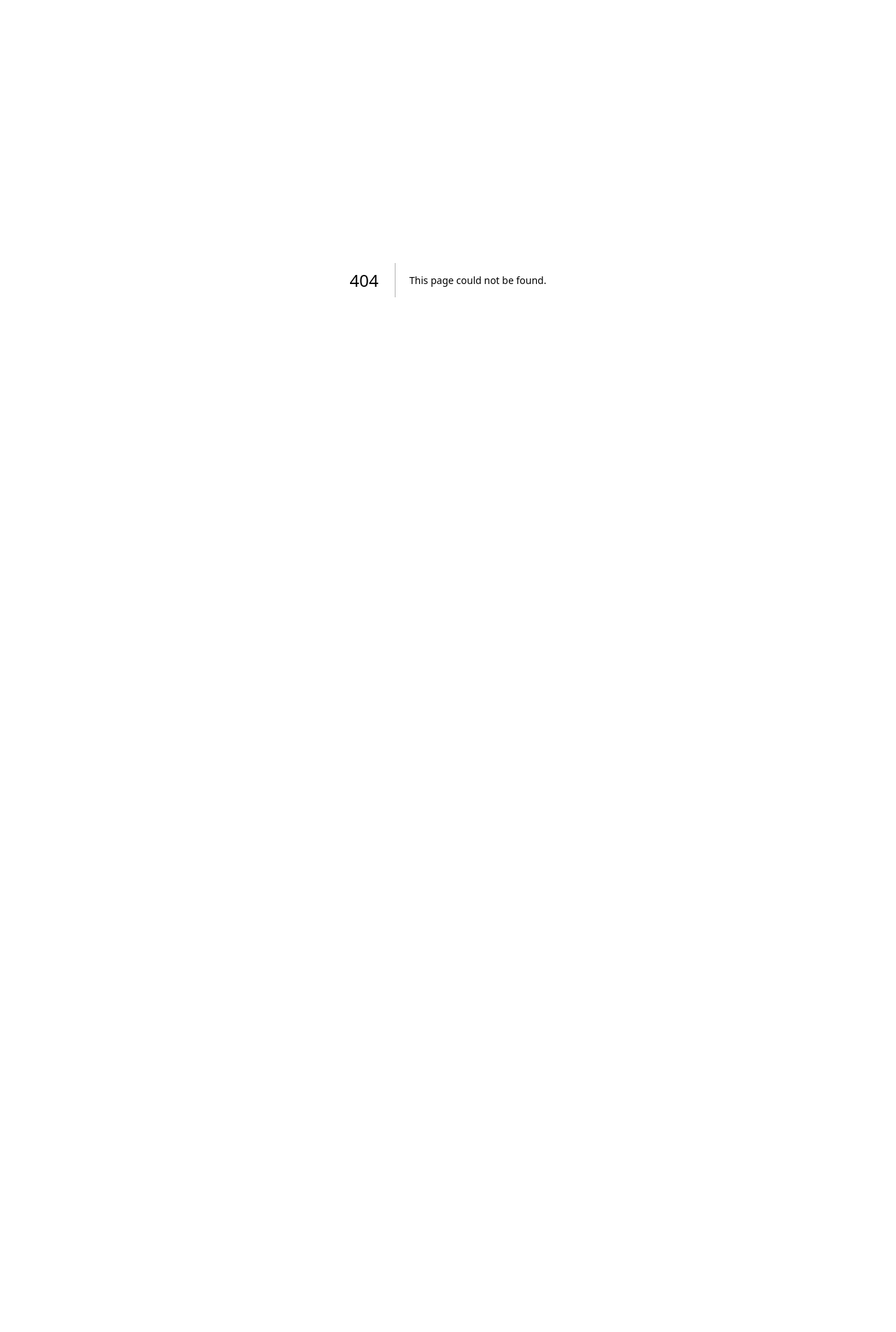
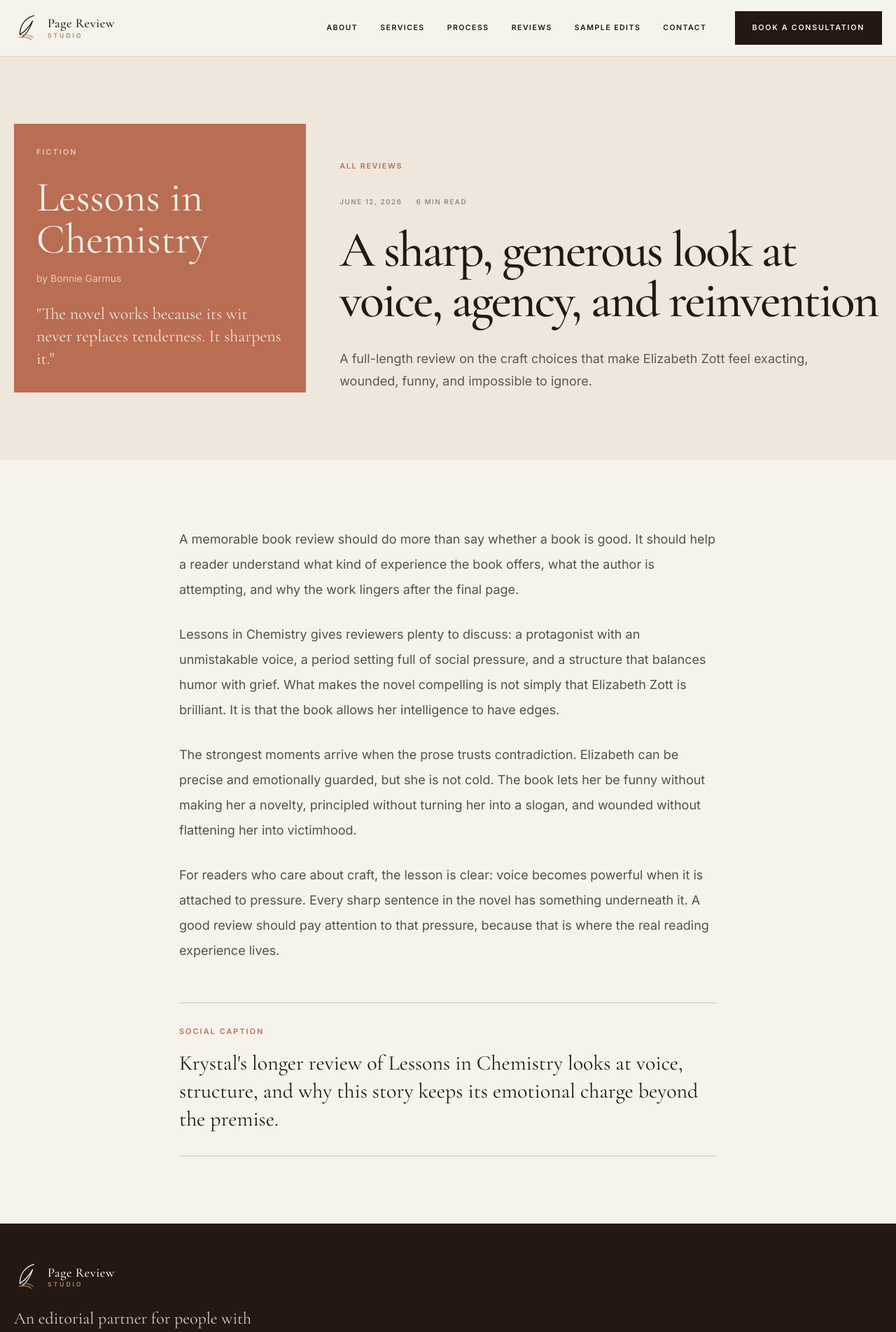
Before and after one commit to HoopFrens/-page-review-studio, a Next.js app: page /reviews/lessons-in-chemistry-review in a window 1280 px wide. Before the commit this address had no page. Shown: the top 1904 px of the page at 70% size. Before the commit the page ends 800 px from the top, so only its background shows below. Built offline with nearby package versions, Linux system fonts and the light colour scheme.

Commit message:
Add book review blog

```diff
--- /dev/null
+++ b/app/reviews/[slug]/page.tsx
@@ -0,0 +1,89 @@
+import type { Metadata } from "next";
+import Link from "next/link";
+import { notFound } from "next/navigation";
+import Footer from "@/components/Footer";
+import Navigation from "@/components/Navigation";
+import { formatReviewDate, getReviewPost, reviewPosts } from "@/lib/reviews";
+
+type Props = { params: Promise<{ slug: string }> };
+
+export function generateStaticParams() {
+  return reviewPosts.map((post) => ({ slug: post.slug }));
+}
+
+export async function generateMetadata({ params }: Props): Promise<Metadata> {
+  const { slug } = await params;
+  const post = getReviewPost(slug);
+
+  if (!post) {
+    return { title: "Review Not Found | Page Review Studio" };
+  }
+
+  return {
+    title: `${post.bookTitle} Review | Page Review Studio`,
+    description: post.socialExcerpt,
+    openGraph: {
+      title: `${post.bookTitle} Review`,
+      description: post.socialExcerpt,
+      type: "article",
+      publishedTime: post.date,
+    },
+  };
+}
+
+export default async function ReviewPostPage({ params }: Props) {
+  const { slug } = await params;
+  const post = getReviewPost(slug);
+
+  if (!post) notFound();
+
+  return (
+    <>
+      <Navigation />
+      <main>
+        <article>
+          <header className="bg-linen py-16 sm:py-24">
+            <div className="container-page grid gap-12 lg:grid-cols-[.7fr_1.3fr]">
+              <div className={`${post.coverTone} flex min-h-96 flex-col justify-between p-8 text-ivory`}>
+                <p className="eyebrow text-ivory/70">{post.category}</p>
+                <div>
+                  <h1 className="font-serif text-5xl leading-none sm:text-6xl">{post.bookTitle}</h1>
+                  <p className="mt-4 text-sm text-ivory/70">by {post.author}</p>
+                </div>
+                <p className="font-serif text-2xl leading-8 text-ivory/90">"{post.pullQuote}"</p>
+              </div>
+              <div className="self-end">
+                <Link
+                  href="/reviews"
+                  className="text-[.67rem] font-semibold uppercase tracking-[.16em] text-terracotta transition-colors hover:text-espresso"
+                >
+                  All reviews
+                </Link>
+                <div className="mt-8 flex flex-wrap gap-x-5 gap-y-2 text-[.62rem] font-semibold uppercase tracking-[.15em] text-espresso/45">
+                  <span>{formatReviewDate(post.date)}</span>
+                  <span>{post.readingTime}</span>
+                </div>
+                <h2 className="display mt-6 max-w-4xl text-5xl text-espresso sm:text-6xl lg:text-7xl">{post.title}</h2>
+                <p className="mt-8 max-w-2xl text-lg leading-8 text-espresso/70">{post.excerpt}</p>
+              </div>
+            </div>
+          </header>
+          <div className="container-page py-16 sm:py-24">
+            <div className="mx-auto max-w-3xl">
+              {post.body.map((paragraph) => (
+                <p key={paragraph} className="mb-7 text-lg leading-9 text-espresso/75">
+                  {paragraph}
+                </p>
+              ))}
+              <aside className="mt-14 border-y hairline py-8">
+                <p className="eyebrow text-terracotta">Social caption</p>
+                <p className="mt-4 font-serif text-3xl leading-10 text-espresso">{post.socialExcerpt}</p>
+              </aside>
+            </div>
+          </div>
+        </article>
+      </main>
+      <Footer />
+    </>
+  );
+}
```
